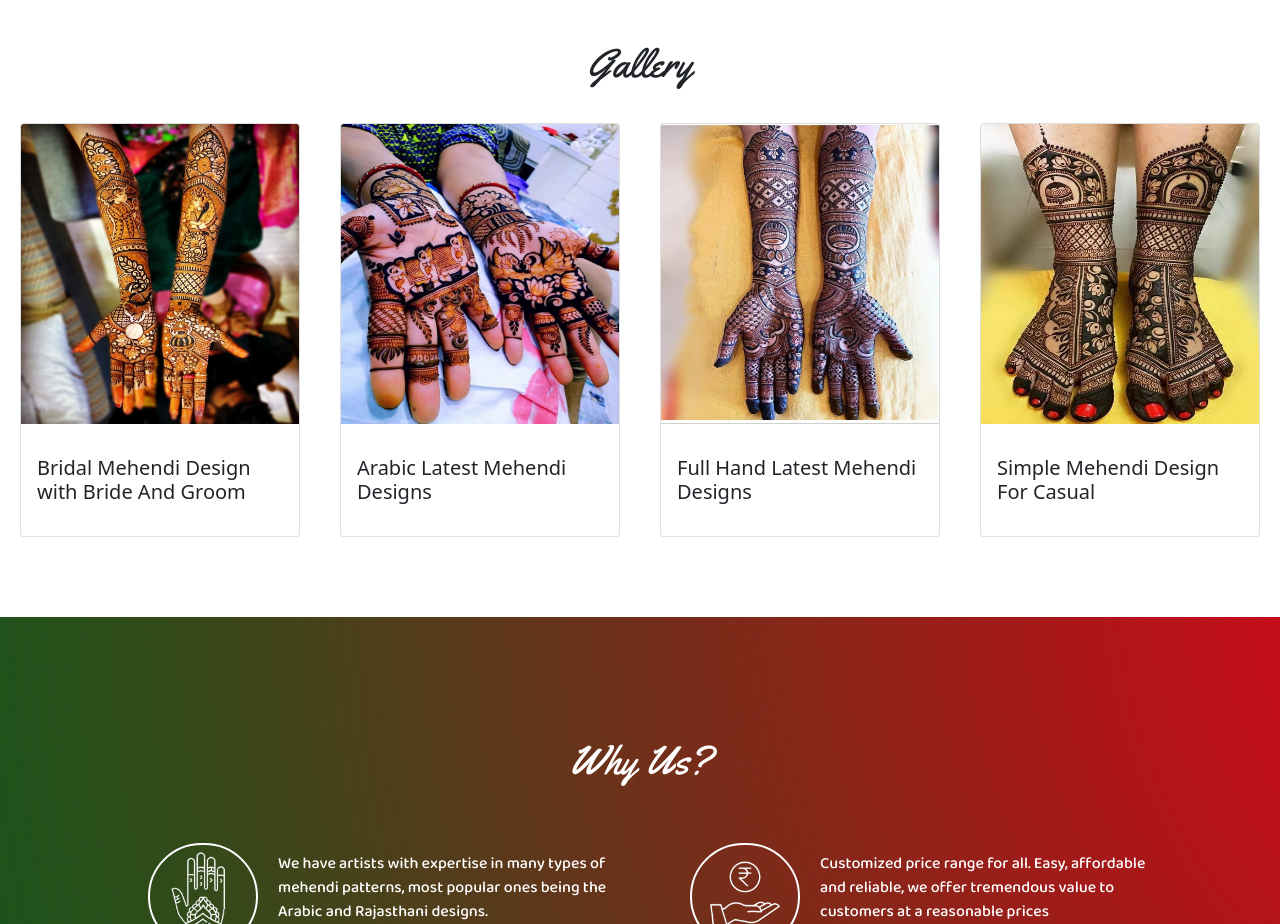
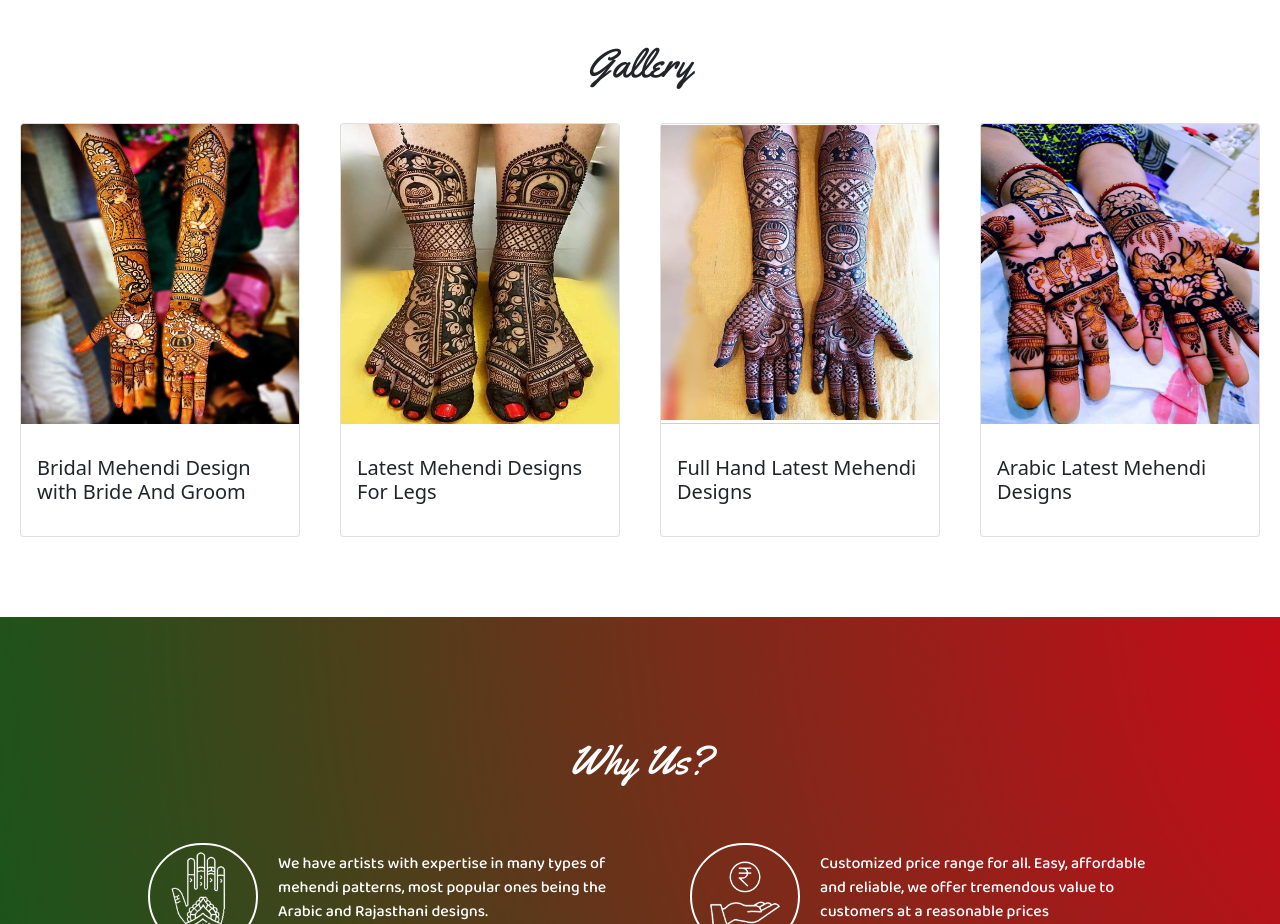
Before and after one commit to shivamsinghal160/rkmehandiartistagra, a plain HTML site: page index.html in a window 1280 px wide. Shown: the part 1380-2304 px from the top of the page. Drawn offline with nearby package versions, Linux system fonts and the light colour scheme.

Commit message:
Update index.html

```diff
--- a/index.html
+++ b/index.html
@@ -111,11 +111,11 @@
                 </div>
                 <div class="card" style="width: 18rem;" data-aos="zoom-in-up">
                     <div class="inner">
-                        <img src="assets/images/Mehendi 2.jpg" class="card-img-top" alt="...">
+                        <img src="assets/images/Mehendi 4.jpg" class="card-img-top" alt="...">
                     </div>
                     <div class="card-body">
                         <p class="card-text">
-                        <h5>Arabic Latest Mehendi Designs</h5>
+                        <h5>Latest Mehendi Designs For Legs</h5>
                         </p>
                     </div>
                 </div>
@@ -125,17 +125,17 @@
                     </div>
                     <div class="card-body">
                         <p class="card-text">
-                        <h5>Full Hand Latest Mehendi Designs</h5>
+                            <h5>Full Hand Latest Mehendi Designs</h5>
                         </p>
                     </div>
                 </div>
                 <div class="card" style="width: 18rem;" data-aos="zoom-in-up">
                     <div class="inner">
-                        <img src="assets/images/Mehendi 4.jpg" class="card-img-top" alt="...">
+                        <img src="assets/images/Mehendi 2.jpg" class="card-img-top" alt="...">
                     </div>
                     <div class="card-body">
                         <p class="card-text">
-                        <h5>Simple Mehendi Design For Casual</h5>
+                        <h5>Arabic Latest Mehendi Designs</h5>
                         </p>
                     </div>
                 </div>
```
